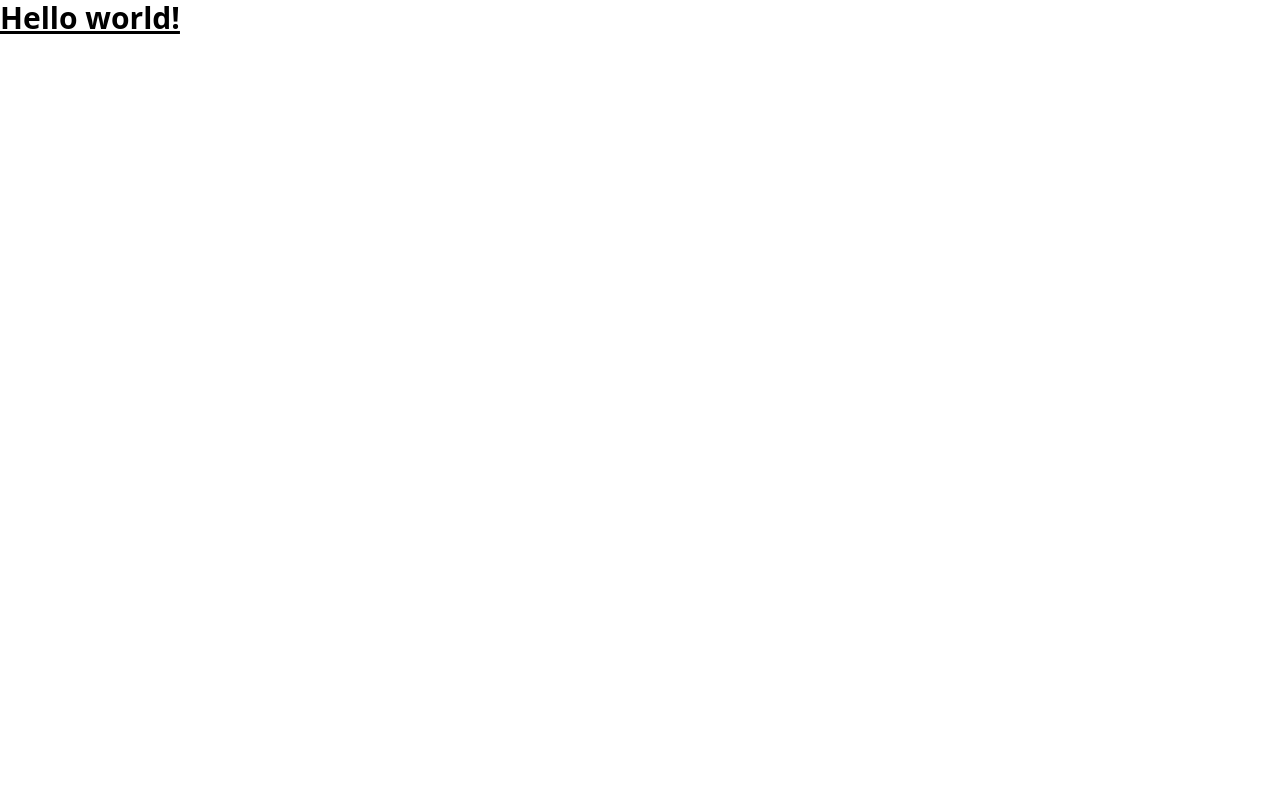
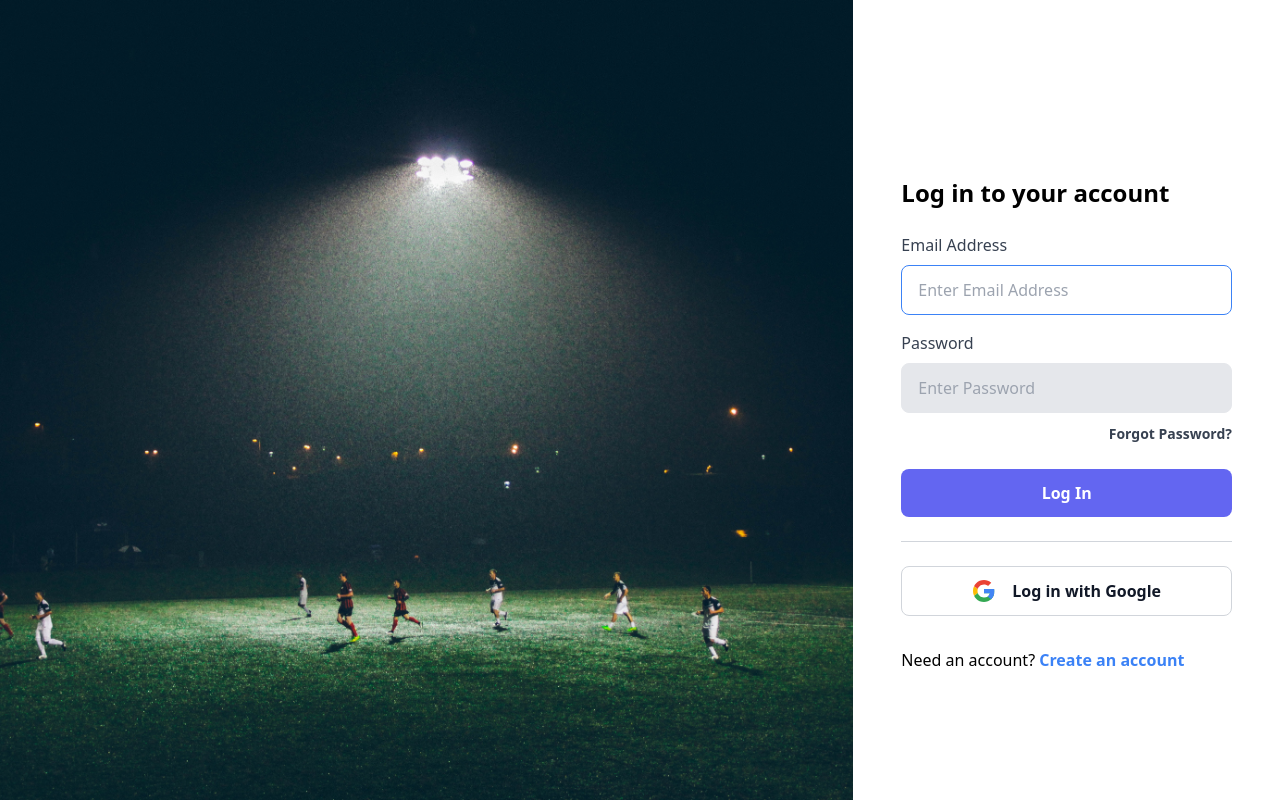
Before and after one commit to bolodissenoura/base-fut, a Next.js app: page / in a window 1280 px wide. Built offline with nearby package versions, Linux system fonts and the light colour scheme.

Commit message:
feat: logi npage

```diff
--- a/src/pages/index.tsx
+++ b/src/pages/index.tsx
@@ -1,4 +1,5 @@
 import Head from "next/head";
+import Image from "next/image";
 
 export default function Home() {
   return (
@@ -10,9 +11,61 @@ export default function Home() {
         <link rel="icon" href="/favicon.ico" />
       </Head>
       <main>
-        <h1 className="text-3xl font-bold underline">
-          Hello world!
-        </h1>
+        <section className="flex flex-col md:flex-row h-screen items-center">
+
+          <div className="bg-indigo-600 hidden lg:block w-full md:w-1/2 xl:w-2/3 h-screen">
+            <Image src="/loginWpp.jpg" alt="aa" width={10000} height={10000} className="w-full h-full object-cover" />
+          </div>
+
+          <div className="bg-white w-full md:max-w-md lg:max-w-full md:mx-auto md:mx-0 md:w-1/2 xl:w-1/3 h-screen px-6 lg:px-16 xl:px-12
+      flex items-center justify-center">
+
+            <div className="w-full h-100">
+
+
+              <h1 className="text-xl md:text-2xl font-bold leading-tight mt-12">Log in to your account</h1>
+
+              <form className="mt-6" action="#" method="POST">
+                <div>
+                  <label className="block text-gray-700">Email Address</label>
+                  <input type="email" name="" id="" placeholder="Enter Email Address" className="w-full px-4 py-3 rounded-lg bg-gray-200 mt-2 border focus:border-blue-500 focus:bg-white focus:outline-none" autoFocus required />
+                </div>
+
+                <div className="mt-4">
+                  <label className="block text-gray-700">Password</label>
+                  <input type="password" name="" id="" placeholder="Enter Password" className="w-full px-4 py-3 rounded-lg bg-gray-200 mt-2 border focus:border-blue-500
+              focus:bg-white focus:outline-none" required />
+                </div>
+
+                <div className="text-right mt-2">
+                  <a href="#" className="text-sm font-semibold text-gray-700 hover:text-blue-700 focus:text-blue-700">Forgot Password?</a>
+                </div>
+
+                <button type="submit" className="w-full block bg-indigo-500 hover:bg-indigo-400 focus:bg-indigo-400 text-white font-semibold rounded-lg
+            px-4 py-3 mt-6">Log In</button>
+              </form>
+
+              <hr className="my-6 border-gray-300 w-full" />
+
+              <button type="button" className="w-full block bg-white hover:bg-gray-100 focus:bg-gray-100 text-gray-900 font-semibold rounded-lg px-4 py-3 border border-gray-300">
+                <div className="flex items-center justify-center">
+                  <svg xmlns="http://www.w3.org/2000/svg" xmlnsXlink="http://www.w3.org/1999/xlink" className="w-6 h-6" viewBox="0 0 48 48"><defs><path id="a" d="M44.5 20H24v8.5h11.8C34.7 33.9 30.1 37 24 37c-7.2 0-13-5.8-13-13s5.8-13 13-13c3.1 0 5.9 1.1 8.1 2.9l6.4-6.4C34.6 4.1 29.6 2 24 2 11.8 2 2 11.8 2 24s9.8 22 22 22c11 0 21-8 21-22 0-1.3-.2-2.7-.5-4z" /></defs><clipPath id="b"><use xlinkHref="#a" overflow="visible" /></clipPath><path clip-path="url(#b)" fill="#FBBC05" d="M0 37V11l17 13z" /><path clip-path="url(#b)" fill="#EA4335" d="M0 11l17 13 7-6.1L48 14V0H0z" /><path clip-path="url(#b)" fill="#34A853" d="M0 37l30-23 7.9 1L48 0v48H0z" /><path clip-path="url(#b)" fill="#4285F4" d="M48 48L17 24l-4-3 35-10z" /></svg>
+                  <span className="ml-4">
+                    Log in
+                    with
+                    Google</span>
+                </div>
+              </button>
+
+              <p className="mt-8">Need an account? <a href="#" className="text-blue-500 hover:text-blue-700 font-semibold">Create an
+                account</a></p>
+
+
+            </div>
+          </div>
+
+        </section>
+
       </main>
     </>
   );
```
Also changed, not shown: public/loginWpp.jpg (added).
